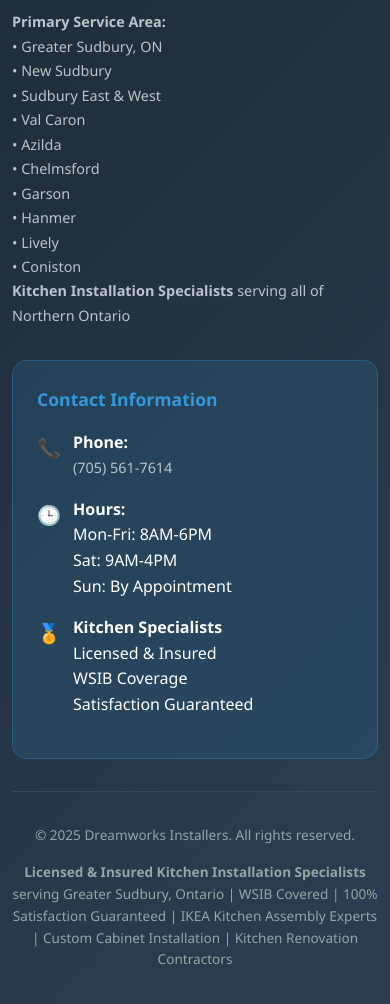
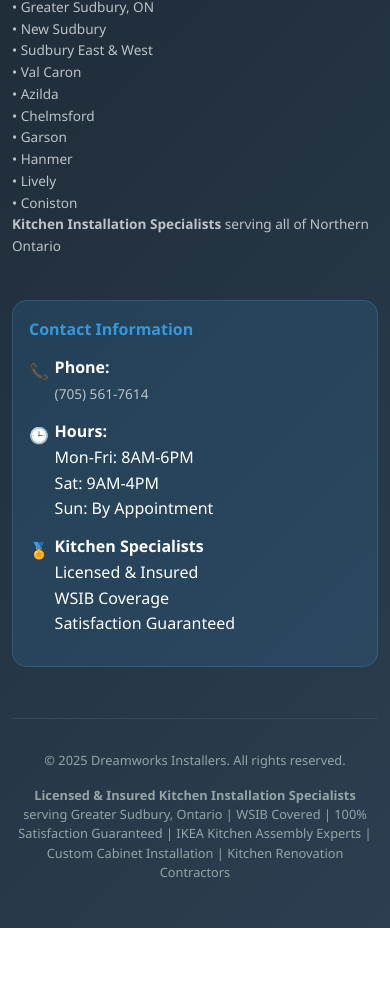
Before and after one commit to dreamworksinstallerssmtp/website, a plain HTML site: page index.html in a window 390 px wide. Shown: the part 9707-10711 px from the top of the page. After the commit the page ends 10635 px from the top, so only its background shows below. Drawn offline with Linux system fonts and the light colour scheme.

Commit message:
Update index.html

```diff
--- a/index.html
+++ b/index.html
@@ -1180,12 +1180,14 @@
         }
 
         .footer-content {
-            display: block;
+            display: grid;
+            grid-template-columns: repeat(auto-fit, minmax(250px, 1fr));
+            gap: 2.5rem;
             margin-bottom: 3rem;
         }
 
         .footer-section {
-            margin-bottom: 2.5rem;
+            margin-bottom: 0;
         }
 
         .footer-section h3 {
@@ -1210,7 +1212,7 @@
 
         .footer-contact {
             background: rgba(52, 152, 219, 0.15);
-            padding: 2rem;
+            padding: 1.5rem;
             border-radius: 15px;
             border: 1px solid rgba(52, 152, 219, 0.3);
         }
@@ -1227,6 +1229,7 @@
             color: #3498db;
             width: 20px;
             margin-top: 0.2rem;
+            flex-shrink: 0;
         }
 
         .footer-bottom {
@@ -1588,11 +1591,13 @@
             }
 
             .footer-content {
+                grid-template-columns: 1fr;
+                gap: 2rem;
                 margin-bottom: 2rem;
             }
 
             .footer-section {
-                margin-bottom: 2rem;
+                margin-bottom: 1.5rem;
             }
 
             .footer-section h3 {
@@ -1606,11 +1611,17 @@
             }
 
             .footer-contact {
-                padding: 1.5rem;
+                padding: 1.2rem;
             }
 
             .contact-item {
                 margin-bottom: 1rem;
+                gap: 0.8rem;
+            }
+
+            .contact-icon {
+                font-size: 1.1rem;
+                width: 18px;
             }
 
             .footer-bottom p {
@@ -1706,6 +1717,51 @@
 
             .container {
                 padding: 0 12px;
+            }
+
+            .footer-content {
+                grid-template-columns: 1fr;
+                gap: 1.5rem;
+            }
+
+            .footer-section {
+                margin-bottom: 1.2rem;
+            }
+
+            .footer-section h3 {
+                font-size: 1rem;
+                margin-bottom: 0.8rem;
+            }
+
+            .footer-section p,
+            .footer-section a {
+                font-size: 0.85rem;
+                line-height: 1.6;
+            }
+
+            .footer-contact {
+                padding: 1rem;
+            }
+
+            .contact-item {
+                margin-bottom: 0.8rem;
+                gap: 0.6rem;
+            }
+
+            .contact-icon {
+                font-size: 1rem;
+                width: 16px;
+            }
+
+            .footer-bottom p {
+                font-size: 0.8rem;
+                line-height: 1.5;
+            }
+
+            .social-links a {
+                width: 32px;
+                height: 32px;
+                font-size: 0.9rem;
             }
         }
 
```
